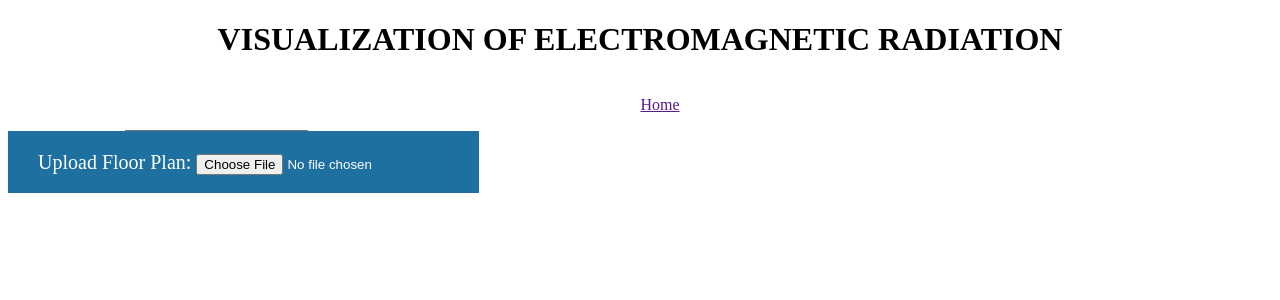
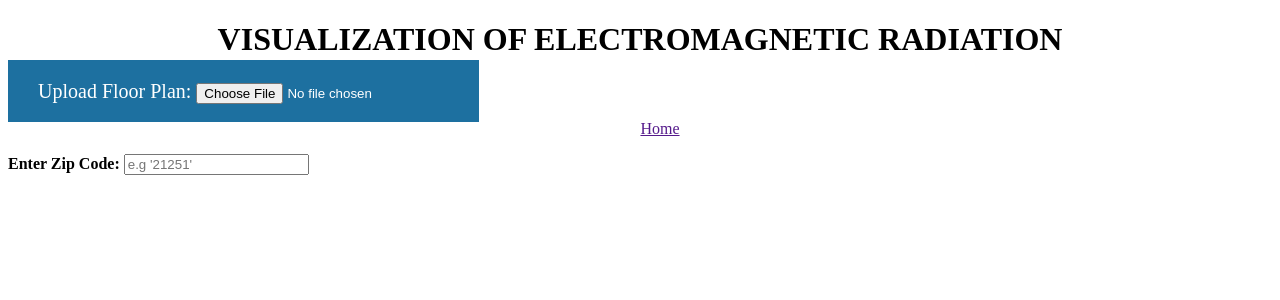
Before and after one commit to ghostrepo/project, an Angular app: page / in a window 1280 px wide. Shown: the top 300 px of the page. Built offline with nearby package versions, Linux system fonts and the light colour scheme.

Commit message:
move app-upload component above nav bar

```diff
--- a/src/app/app.component.html
+++ b/src/app/app.component.html
@@ -3,8 +3,8 @@
     <h1 style="text-align:center">
       {{ title }}
     </h1>
+    <app-upload></app-upload>
     <app-nav></app-nav>
     <app-zip-code></app-zip-code>
   </div>
 </div>
-<app-upload></app-upload>
```
